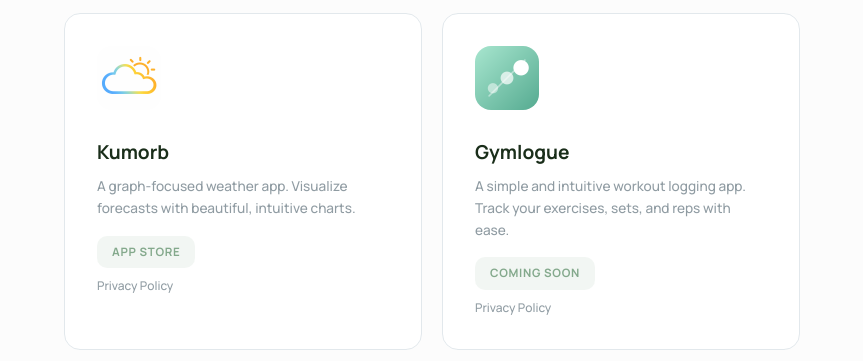
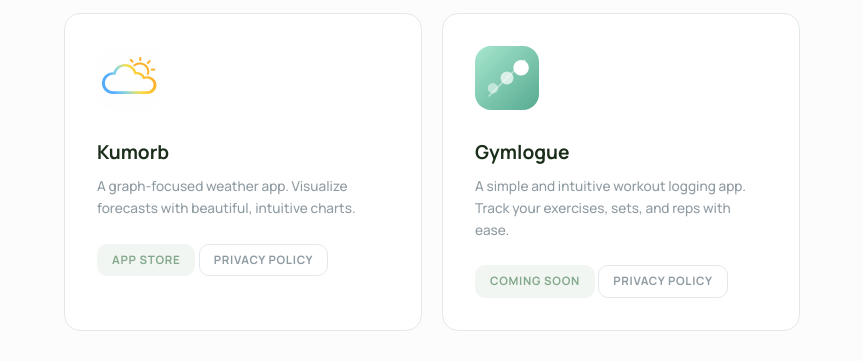
Before and after one commit to crgstar/crgstar.github.io, a plain HTML site: page index.html in a window 1280 px wide. Shown: the part 439-800 px from the top of the page, without its empty margins (208-1071 px from the left). Drawn offline with Linux system fonts and the light colour scheme.

Commit message:
Privacy Policyリンクをバッジスタイルに変更

```diff
--- a/index.html
+++ b/index.html
@@ -232,16 +232,25 @@
     }
 
     .privacy-link {
-      display: block;
-      font-size: 0.75rem;
+      display: inline-block;
+      background: transparent;
       color: var(--text-secondary);
+      padding: 6px 14px;
+      border-radius: 10px;
+      font-size: 0.72rem;
+      font-weight: 700;
       text-decoration: none;
+      text-transform: uppercase;
+      letter-spacing: 0.06em;
+      border: 1px solid var(--border);
+      transition: all 0.3s ease;
       margin-top: 8px;
-      transition: color 0.3s;
     }
 
     .privacy-link:hover {
-      color: var(--primary);
+      background: var(--primary);
+      color: #fff;
+      border-color: var(--primary);
     }
 
     /* Contact CTA */
```
